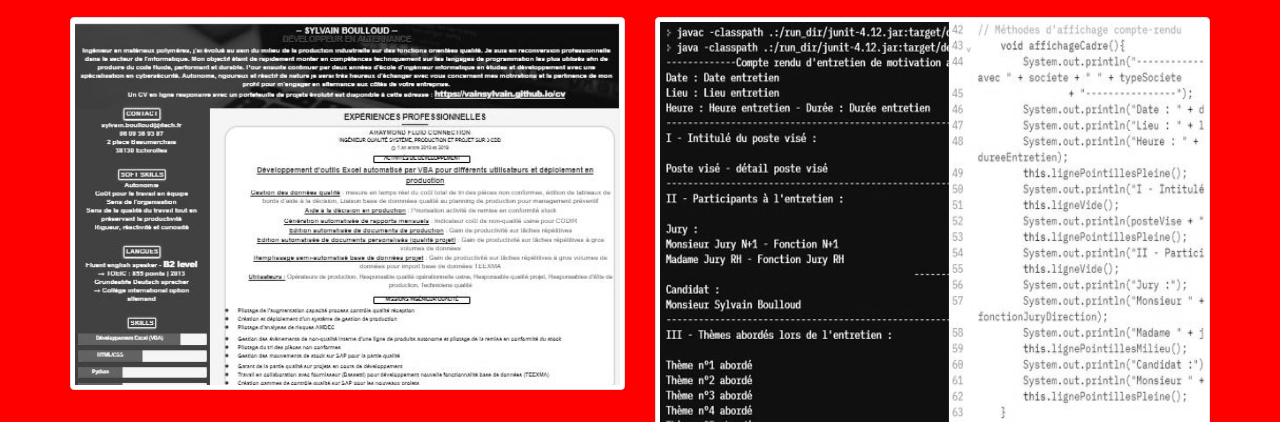
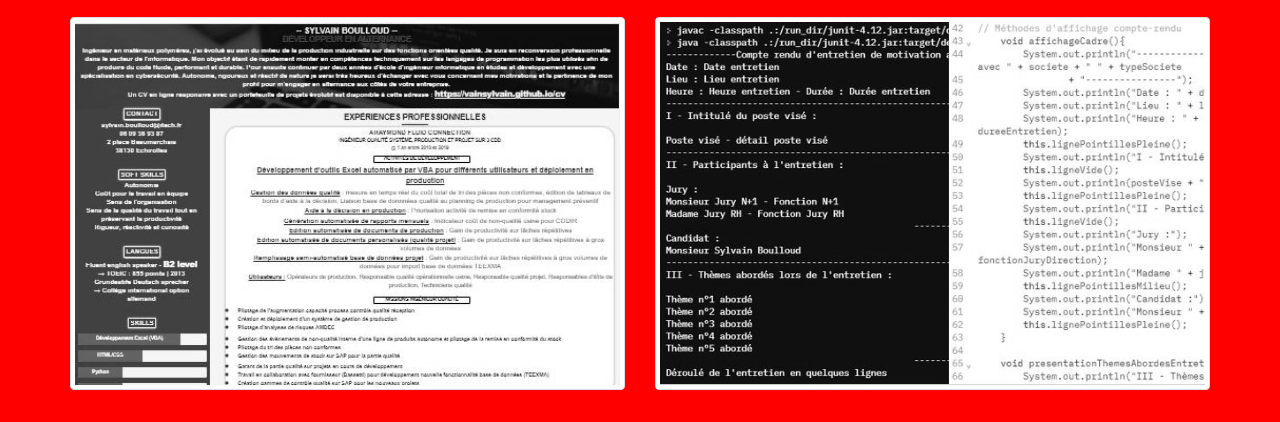
Before and after one commit to Vainsylvain/cv, a plain HTML site: page index.html in a window 1280 px wide. Shown: the part 2378-2800 px from the top of the page. Drawn offline with nearby package versions, Linux system fonts and the light colour scheme.

Commit message:
Update index.html

```diff
--- a/index.html
+++ b/index.html
@@ -168,7 +168,7 @@
                         </div>
                         <div class="col-sm-6">
                             <a class="thumbnail" class="projet" href="https://replit.com/@Vainsylvain/Generateur-de-comptes-rendus-dentretiens-dembauche#Main.java" target="_blank">
-                                <img style="height:449px" src="./images/couvertureGenerateurCompteRendu.JPG">
+                                <img style="height:363px" src="./images/couvertureGenerateurCompteRendu.JPG">
                             </a>
                         </div>
                     </div>
```
